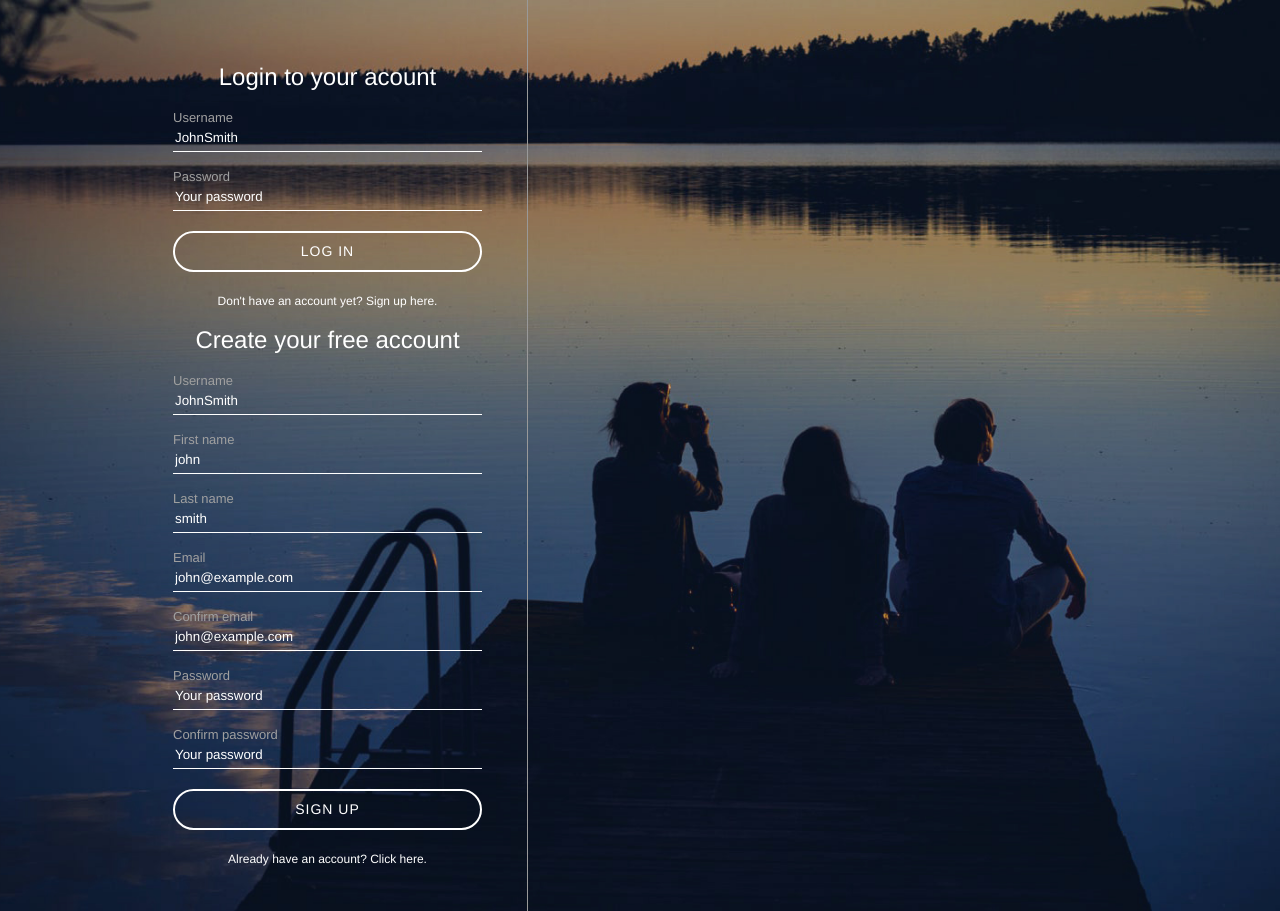
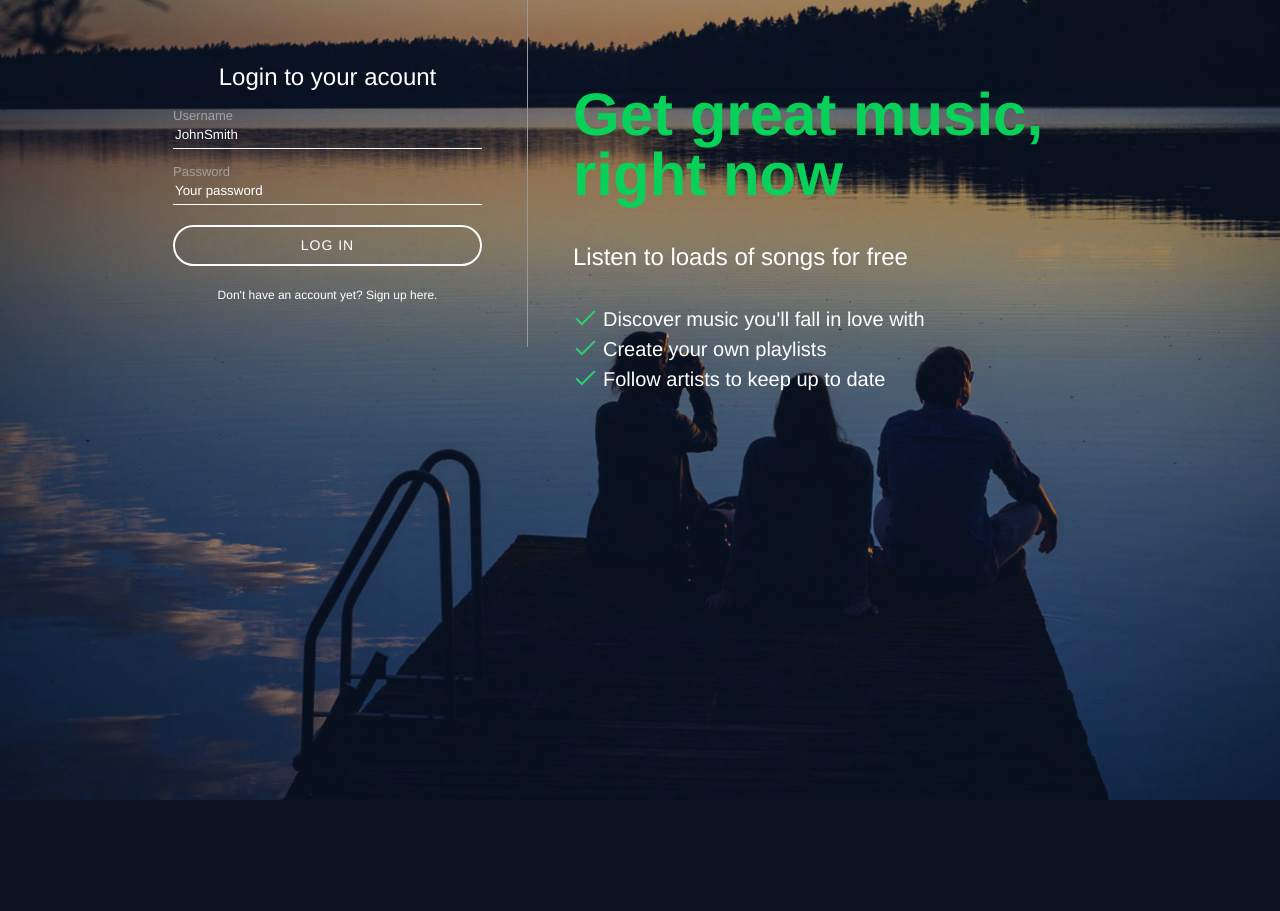
Before and after one commit to Nakamuramasa/spotify-clone, a PHP site: page /register.php in a window 1280 px wide. After the commit the page ends 800 px from the top, so only its background shows below. Run offline with PHP 8.4, Linux system fonts and the light colour scheme; data that the repository does not hold is empty; a stand-in replaces the project's code that opens the database connection.

Commit message:
Updated user sign up and sign in pages

```diff
--- a/assets/css/register.css
+++ b/assets/css/register.css
@@ -77,6 +77,7 @@ html,body{
 #inputContainer label{
     color: #a0a0a0;
     font-size: 13px;
+    display: block;
     margin-top: 15px;
 }
 
@@ -100,8 +101,46 @@ html,body{
 .hasAccountText span{
     font-weight: bold;
     font-size: 12px;
+    cursor: pointer;
 }
 
 .hasAccountText{
     text-align: center;
 }
+
+#registerForm,
+#loginForm{
+    display: none;
+}
+
+#loginText{
+    padding: 45px;
+    display: table-cell;
+}
+
+#loginText h1{
+    color: #07d159;
+    font-size: 60px;
+    font-weight: bold;
+}
+
+#loginText h2{
+    margin: 35px 0;
+}
+
+#loginText ul{
+    padding: 0;
+}
+
+#loginText li{
+    font-size: 20px;
+    list-style-type: none;
+    padding: 5px 30px;
+    background: url(../images/icons/check-mark.png) no-repeat;
+}
+
+#inputContainer .errorMessage{
+    color: #07d159;
+    font-size: 12px;
+    display: block;
+}
--- a/register.php
+++ b/register.php
@@ -23,6 +23,24 @@ function getInputValue($name){
     <script src="assets/js/register.js"></script>
 </head>
 <body>
+    <?php
+    if(isset($_POST['registerButton'])){
+        echo '<script>
+            $(document).ready(() => {
+                $("#loginForm").hide();
+                $("#registerForm").show();
+            });
+        </script>';
+    }else{
+        echo '<script>
+            $(document).ready(() => {
+                $("#loginForm").show();
+                $("#registerForm").hide();
+            });
+        </script>';
+    }
+    ?>
+
     <div id="background">
         <div id="loginContainer">
             <div id="inputContainer">
@@ -31,7 +49,7 @@ function getInputValue($name){
                     <p>
                         <?php echo $account->getError(Constants::$loginFailed); ?>
                         <label for="loginUsername">Username</label>
-                        <input type="text" name="loginUsername" id="loginUsername" placeholder="JohnSmith" required>
+                        <input type="text" name="loginUsername" id="loginUsername" placeholder="JohnSmith" value="<?php getInputValue('loginUsername') ?>" required>
                     </p>
                     <p>
                         <label for="loginPassword">Password</label>
@@ -99,6 +117,17 @@ function getInputValue($name){
                     </div>
                 </form>
             </div>
+
+            <div id="loginText">
+                <h1>Get great music, right now</h1>
+                <h2>Listen to loads of songs for free</h2>
+                <ul>
+                    <li>Discover music you'll fall in love with</li>
+                    <li>Create your own playlists</li>
+                    <li>Follow artists to keep up to date</li>
+                </ul>
+            </div>
+
         </div>
     </div>
 </body>
```
Also changed, not shown: assets/images/icons/check-mark.png (added).
